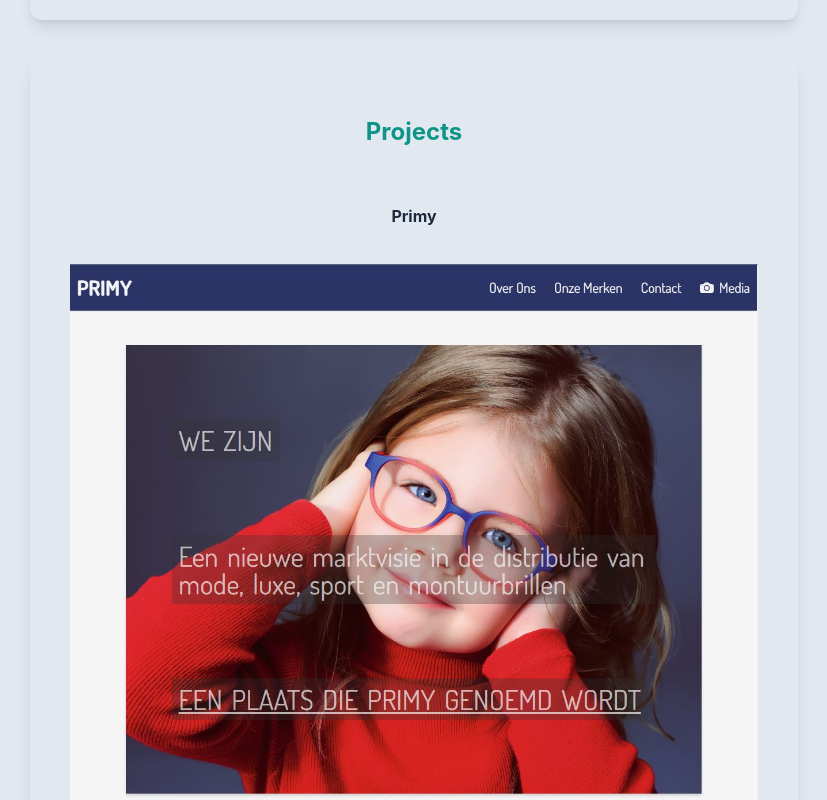
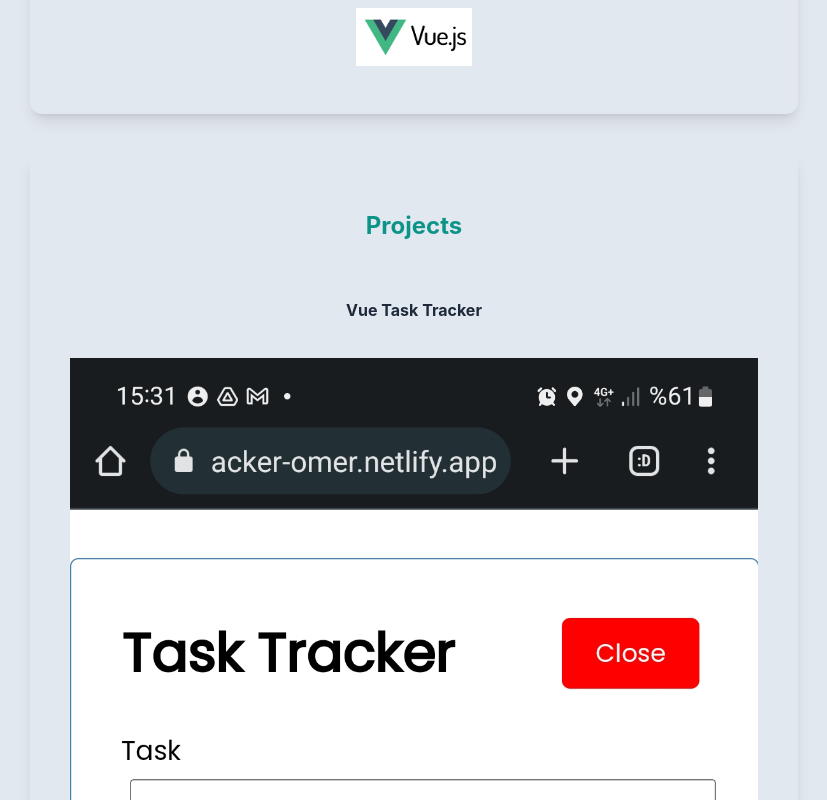
Before and after one commit to DegirmenciOmer/portfolio, a Next.js app in the folder portfolio-omer/: page / in a window 1280 px wide. Shown: the part 1295-2095 px from the top of the page, without its empty margins (226-1053 px from the left). Built offline with nearby package versions, Linux system fonts and the light colour scheme.

Commit message:
add vue tracker app

```diff
--- a/portfolio-omer/components/Skills.tsx
+++ b/portfolio-omer/components/Skills.tsx
@@ -1,14 +1,14 @@
-import Image from "next/image";
-import React, { FC } from "react";
+import React, { FC } from 'react'
+import { useAppContext } from '../context/AppContext'
 
 interface TSkillsProps {
-  switchText?: string;
-  skills: skill[];
-  skillsTitle: string;
-  isPage: boolean;
+  switchText?: string
+  skills: skill[]
+  skillsTitle: string
+  isPage: boolean
 }
 
-export type skill = { id: string; name: string; img: string };
+export type skill = { id: string; name: string; img: string }
 
 const Skills: FC<TSkillsProps> = ({
   switchText,
@@ -16,21 +16,24 @@
   skillsTitle,
   isPage,
 }) => {
+  const { darkMode } = useAppContext()
   return (
     <div
       className={`text-center shadow-lg py-10 rounded-xl my-10  flex-1 ${switchText}`}
     >
-      <h3 className="py-4 text-teal-600 text-2xl mb-5">{skillsTitle}</h3>
-      <ul className="flex m-auto justify-center flex-wrap gap-5 max-w-xl">
+      <h3 className='py-4 text-teal-600 text-2xl mb-5'>{skillsTitle}</h3>
+      <ul className='flex m-auto justify-center flex-wrap gap-5 max-w-xl'>
         {skills.map((skill: skill) => (
           <li
             key={skill.id}
             className={`${switchText} ${
-              isPage ? "w-1/4" : "w-full sm:w-1/5"
+              isPage ? 'w-1/4' : 'w-full sm:w-1/5'
             } rounded py-2`}
           >
             <img
-              className={`w-40 sm:w-30 lg:w-40 mx-auto`}
+              className={`w-40 sm:w-30 lg:w-40 mx-auto mix-blend-${
+                darkMode ? 'lighten' : 'darken'
+              }`}
               src={skill.img}
               alt={skill.name}
             />
@@ -38,7 +41,7 @@
         ))}
       </ul>
     </div>
-  );
-};
+  )
+}
 
-export default Skills;
+export default Skills
--- a/portfolio-omer/data/translationHelper.ts
+++ b/portfolio-omer/data/translationHelper.ts
@@ -35,6 +35,7 @@
         { id: '10', name: 'GraphQL', img: '/images/skills/graphql.png' },
         { id: '11', name: 'Strapi CMS', img: '/images/skills/strapi.png' },
         { id: '12', name: 'Angular', img: '/images/skills/angular.png' },
+        { id: '13', name: 'Vue', img: '/images/skills/vue.png' },
       ],
       projectsTitle: NL ? 'Projecten' : 'Projects',
       projects: [
@@ -396,6 +397,24 @@
             "I took over building the website for this startup company. I implemented the client's requests by contributing with my UX/UI skills.",
           ],
         },
+        {
+          id: '14',
+          name: 'Vue Task Tracker',
+          liveUrl: 'https://vue-tracker-omer.netlify.app/',
+          demoUrl: '',
+          img: '/images/vue-tracker.jpg',
+          sourceUrl: 'https://github.com/DegirmenciOmer/vue-task-tracker',
+          technologies: [
+            {
+              id: '1',
+              name: 'Javascript',
+              img: '/images/skills/javascrript.png',
+            },
+            { id: '2', name: 'VueJS', img: '/images/skills/vue.png' },
+          ],
+          descriptionNL: ['Mijn eerste Vue app.'],
+          descriptionEN: ['My first vue app.'],
+        },
       ],
       experienceTitle: NL ? 'Ervaring' : 'Experience',
       experience: [
```
Also changed, not shown: portfolio-omer/public/images/skills/vue.png (added), portfolio-omer/public/images/vue-tracker.jpg (added).
